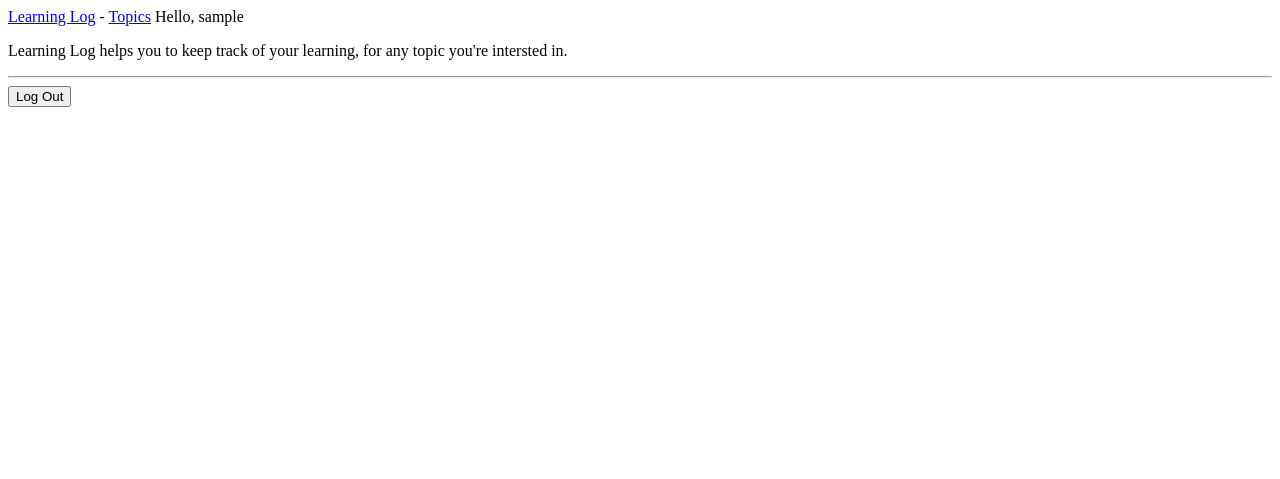
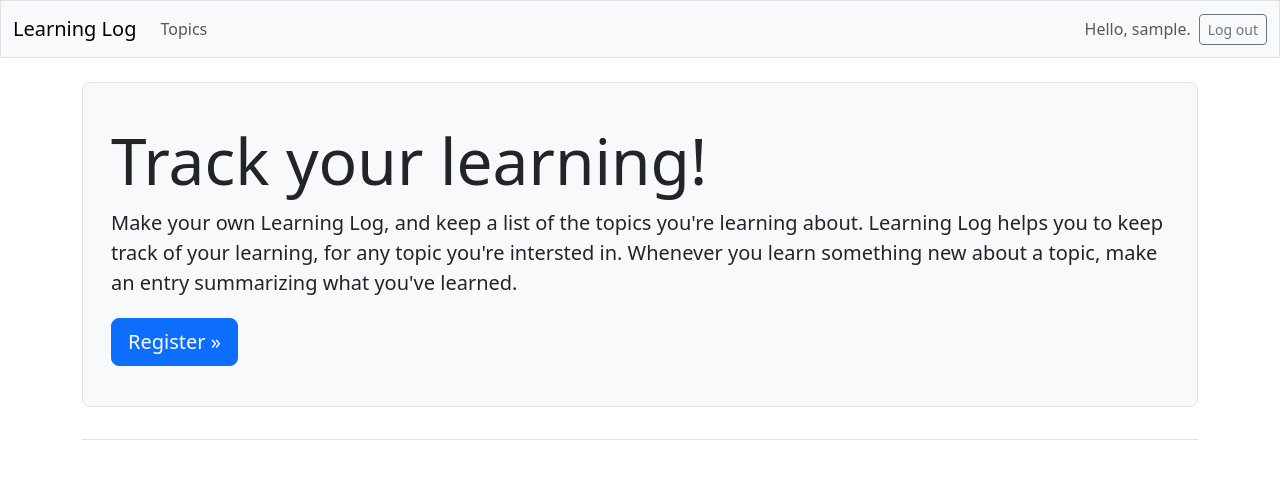
Before and after one commit to frankfolabi/learn-python, a Django app: page / in a window 1280 px wide. Shown: the top 479 px of the page. Run offline with Django 5.2, Linux system fonts and the light colour scheme; the visitor is signed in with stand-in values (Sample User, id 1); some libraries are stand-ins or nearby versions.

Commit message:
Style Learning Log with boot strap

```diff
--- a/learning_log/learning_logs/templates/learning_logs/base.html
+++ b/learning_log/learning_logs/templates/learning_logs/base.html
@@ -1,24 +1,74 @@
-<p>
-  <a href="{% url 'learning_logs:index' %}">Learning Log</a> -
-  <a href="{% url 'learning_logs:topics' %}">Topics</a>
-  {% if user.is_authenticated %}
-    Hello, {{ user.username }}
-  {% else %}
+<!doctype html>
+<html lang="en">
+<head>
+  <meta charset="utf-8">
+  <meta name="viewport" content="width=device-width, initial-scale=1">
+  <title>Learning Log</title>
 
-    <a href="{% url 'accounts:login' %}">Login</a>
-  {% endif %}
-</p>
+  {% load django_bootstrap5 %}
+  {% bootstrap_css %}
+  {% bootstrap_javascript %}
 
-{% block content %}{% endblock content %}
+</head>
+<body>
+  <nav class="navbar navbar-expand-md navbar-light bg-light mb-4 border">
+    <div class="container-fluid">
+      <a class="navbar-brand" href="{% url 'learning_logs:index' %}">
+          Learning Log</a>
 
-{% if user.is_authenticated %}
-  <hr />
+      <button class="navbar-toggler" type="button" data-bs-toggle="collapse"
+        data-bs-target="#navbarCollapse" aria-controls="navbarCollapse"
+        aria-expanded="false" aria-label="Toggle navigation">
+        <span class="navbar-toggler-icon"></span>
+      </button>
 
-  <form action="{% url 'accounts:logout' %}" method="post">
-    {% csrf_token %}
-    {{ form.as_div }}
+      <div class="collapse navbar-collapse" id="navbarCollapse">
+        <ul class="navbar-nav me-auto mb-2 mb-md-0">
+          <li class="nav-item">
+            <a class="nav-link" href="{% url 'learning_logs:topics' %}">
+              Topics</a></li>
+        </ul> <!-- End of links on left side of navbar -->
 
-    <button name="submit">Log Out</button>
-  </form>
+        <!-- Account-related links -->
+        <ul class="navbar-nav ms-auto mb-2 mb-md-0">
 
-{% endif %}
+          {% if user.is_authenticated %}
+            <li class="nav-item">
+              <span class="navbar-text me-2">Hello, {{ user.username }}.
+                </span></li>
+          {% else %}
+            <li class="nav-item">
+              <a class="nav-link" href="{% url 'accounts:register' %}">
+                  Register</a></li>
+            <li class="nav-item">
+              <a class="nav-link" href="{% url 'accounts:login' %}">
+                  Log in</a></li>
+          {% endif %}
+
+        </ul> <!-- End of account-related links -->
+
+        {% if user.is_authenticated %}
+          <form action="{% url 'accounts:logout' %}" method='post'>
+            {% csrf_token %}
+            <button name='submit' class='btn btn-outline-secondary btn-sm'>
+              Log out</button>
+          </form>
+        {% endif %}
+
+      </div> <!-- Closes collapsible parts of navbar -->
+
+    </div> <!-- Closes navbar's container -->
+  </nav> <!-- End of navbar -->
+
+  <main class="container">
+    <div class="pb-2 mb-2 border-bottom">
+      {% block page_header %}{% endblock page_header %}
+    </div>
+
+    <div>
+      {% block content %}{% endblock content %}
+    </div>
+  </main>
+
+</body>
+</html>
--- a/learning_log/learning_logs/templates/learning_logs/index.html
+++ b/learning_log/learning_logs/templates/learning_logs/index.html
@@ -1,5 +1,18 @@
 {% extends 'learning_logs/base.html' %}
 
-{% block content %}
-<p>Learning Log helps you to keep track of your learning, for any topic you're intersted in.</p>
-{% endblock content %}
+{% block page_header %}
+
+  <div class="p-3 mb-4 bg-light border rounded-3">
+    <div class="container-fluid py-4">
+
+      <h1 class="display-3">Track your learning!</h1>
+
+        <p class="lead">Make your own Learning Log, and keep a list of the topics you're learning about.
+        Learning Log helps you to keep track of your learning, for any topic you're intersted in. Whenever you learn something new
+        about a topic, make an entry summarizing what you've learned.</p>
+        <a class="btn btn-primary btn-lg mt-1"
+        href="{% url 'accounts:register' %}">Register &raquo;</a>
+    </div>
+</div>
+
+{% endblock page_header %}
```
Also changed, not shown: learning_log/learning_logs/templates/learning_logs/topic.html (+15 -11 lines), learning_log/learning_logs/templates/learning_logs/topics.html (+8 -5 lines).
